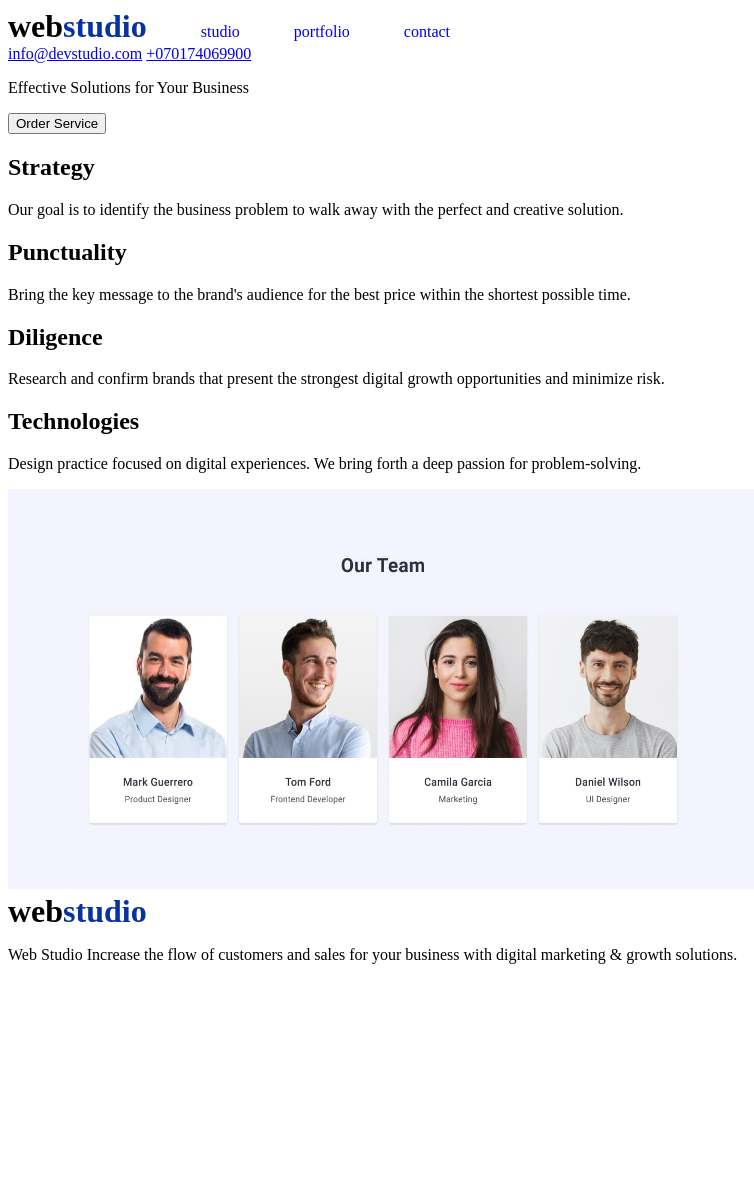
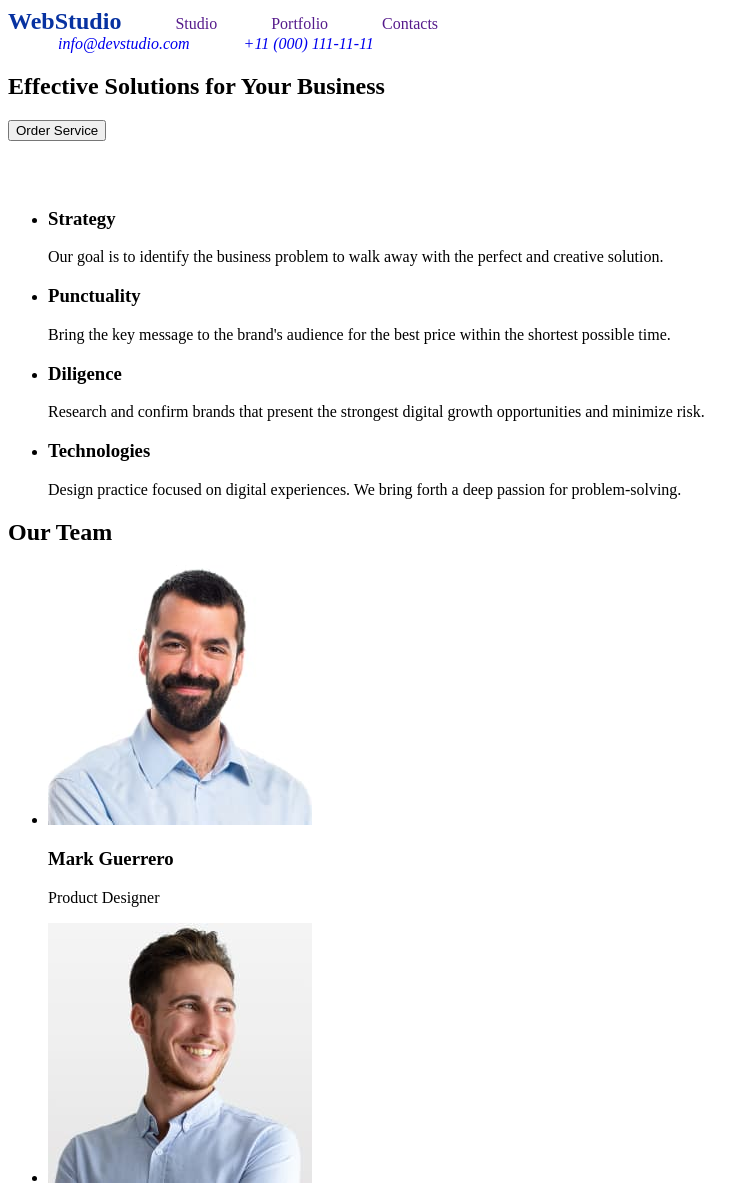
Before and after one commit to Anet123987/goit-markup-hw-01, a plain HTML site: page index.html in a window 1280 px wide. Shown: the top 1186 px of the page, without its empty margins (0-754 px from the left). Before the commit the page ends 980 px from the top, so only its background shows below. Drawn offline with Linux system fonts and the light colour scheme.

Commit message:
Anet123987

```diff
--- a/index.html
+++ b/index.html
@@ -3,47 +3,91 @@
 <head>
     <meta charset="UTF-8">
     <meta name="viewport" content="width=device-width, initial-scale=1.0">
-    <title>logoс</title>
+    <title>WebStudio</title>
 </head>
 <body>
-
     <header>
-        <h1 style="display: inline;">web<span style="color: #0732a1;">studio</span></h1>
-        <nav style="display: inline; margin-left: 50px;">
-            <ul style="list-style: none; margin: 0; padding: 0; display: inline;">
-                <li style="display: inline; margin-right: 50px;"><a href="studio" style="text-decoration: none;">studio</a></li>
-                <li style="display: inline; margin-right: 50px;"><a href="portfolio" style="text-decoration: none;">portfolio</a></li>
-                <li style="display: inline; margin-right: 700px;"><a href="contact" style="text-decoration: none;">contact</a></li>
-                <li style="display: inline; margin-right: 10px;">
+        <nav>
+            <a href="./index.html" style="font-size: 24px; font-weight: bold; text-decoration: none; color: #0732a1;">WebStudio</a>
+            <ul style="list-style: none; margin: 0; padding: 0; display: inline; margin-left: 50px;">
+                <li style="display: inline; margin-right: 50px;">
+                    <a href="" style="text-decoration: none;">Studio</a>
+                </li>
+                <li style="display: inline; margin-right: 50px;">
+                    <a href="" style="text-decoration: none;">Portfolio</a>
+                </li>
+                <li style="display: inline; margin-right: 50px;">
+                    <a href="" style="text-decoration: none;">Contacts</a>
+                </li>
             </ul>
-         </nav>
-          <a href="mailto:info@devstudio.com" >info@devstudio.com</a>
+        </nav>
+        <address>
+            <ul style="list-style: none; margin: 0; padding: 0; display: inline; margin-left: 50px;">
+                <li style="display: inline; margin-right: 50px;">
+                    <a href="mailto:info@devstudio.com" style="text-decoration: none;">info@devstudio.com</a>
                 </li>
                 <li style="display: inline;">
-                    <a href="tel:+070174069900" >+070174069900</a>
+                    <a href="tel:+110001111111" style="text-decoration: none;">+11 (000) 111-11-11</a>
                 </li>
+            </ul>
+        </address>
     </header>
-<main><p>Effective Solutions
-    for Your Business</p>
-    <button>Order Service</button>
-    <h2>Strategy</h2>
-    <p>Our goal is to identify the business
-        problem to walk away with the perfect and creative solution. </p>
-<h2>Punctuality</h2>
-<p>Bring the key message to the brand's audience for the best price within the shortest possible time.</p>
-<h2>Diligence</h2>
-<p>Research and confirm brands that present the strongest digital growth opportunities and minimize risk.</p>
-<h2>Technologies</h2>
-<p>Design practice focused on digital experiences. We bring forth a deep passion for problem-solving.</p>
-<img
-    src="./images/sectionn.jpg"
-      width="750"
-      height="400"
-        alt="our team".>
+
+    <main>
+        <section>
+            <h1>Effective Solutions for Your Business</h1>
+            <button type="button">Order Service</button>
+        </section>
+        <section>
+            <h2 style="visibility: hidden;">This header is for search engines and screen readers only</h2>
+            <ul>
+                <li>
+                    <h3>Strategy</h3>
+                    <p>Our goal is to identify the business problem to walk away with the perfect and creative solution.</p>
+                </li>
+                <li>
+                    <h3>Punctuality</h3>
+                    <p>Bring the key message to the brand's audience for the best price within the shortest possible time.</p>
+                </li>
+                <li>
+                    <h3>Diligence</h3>
+                    <p>Research and confirm brands that present the strongest digital growth opportunities and minimize risk.</p>
+                </li>
+                <li>
+                    <h3>Technologies</h3>
+                    <p>Design practice focused on digital experiences. We bring forth a deep passion for problem-solving.</p>
+                </li>
+            </ul>
+        </section>
+        <section>
+            <h2>Our Team</h2>
+            <ul>
+                <li>
+                    <img src="./images/mark_guerrero.jpg" alt="Mark Guerrero" width="264">
+                    <h3>Mark Guerrero</h3>
+                    <p>Product Designer</p>
+                </li>
+                <li>
+                    <img src="./images/tom_ford.jpg" alt="Tom Ford" width="264">
+                    <h3>Tom Ford</h3>
+                    <p>Frontend Developer</p>
+                </li>
+                <li>
+                    <img src="./images/camila_garcia.jpg" alt="Camila Garcia" width="264">
+                    <h3>Camila Garcia</h3>
+                    <p>Marketing</p>
+                </li>
+                <li>
+                    <img src="./images/daniel_wilson.jpg" alt="Daniel Wilson" width="264">
+                    <h3>Daniel Wilson</h3>
+                    <p>UI Designer</p>
+                </li>
+            </ul>
+        </section>
     </main>
-<futter>
-    <h1 style="display: inline;">web<span style="color: #0732a1;">studio</span></h1>
-    <p>Web Studio Increase the flow of customers and sales for your business with digital marketing & growth solutions.</p>
-</futter>
+    <footer>
+        <a href="./index.html" style="font-size: 24px; font-weight: bold; text-decoration: none; color: #0732a1;">WebStudio</a>
+        <p>Increase the flow of customers and sales for your business with digital marketing & growth solutions.</p>
+    </footer>
 </body>
 </html>
```
Also changed, not shown: images/camila_garcia.jpg (added), images/daniel_wilson.jpg (added), images/mark_guerrero.jpg (added), images/tom_ford.jpg (added).
